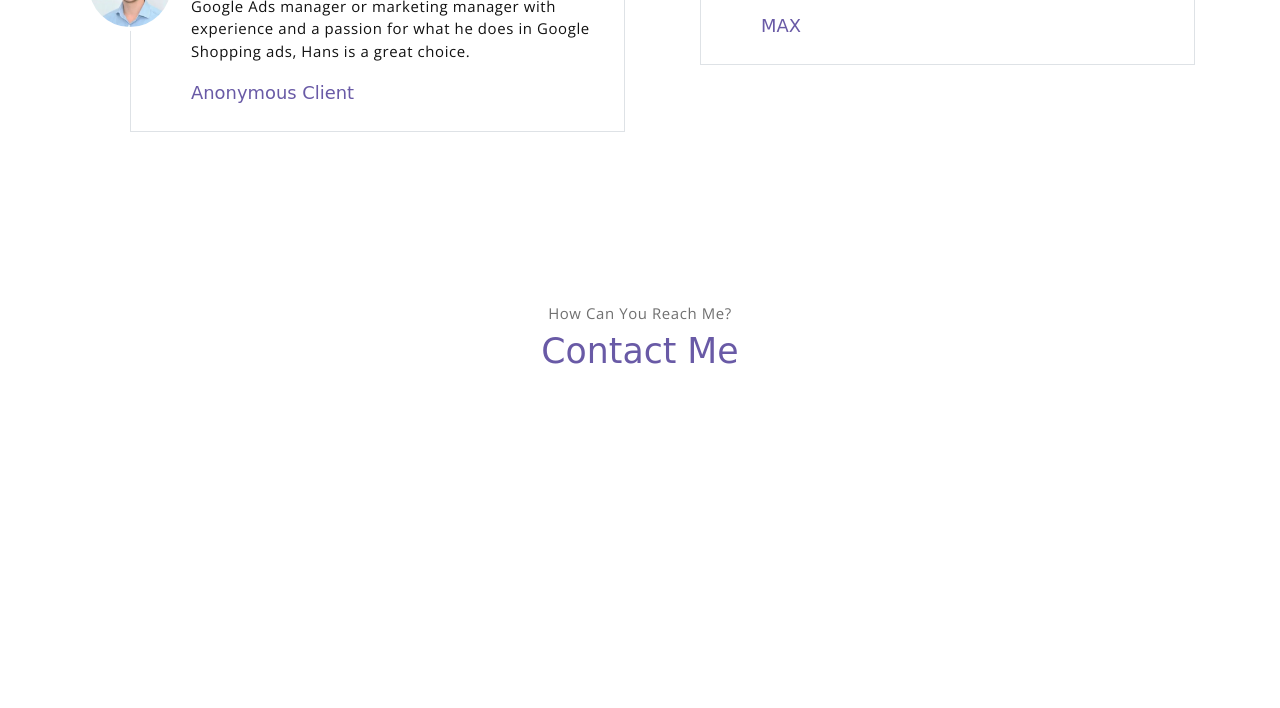
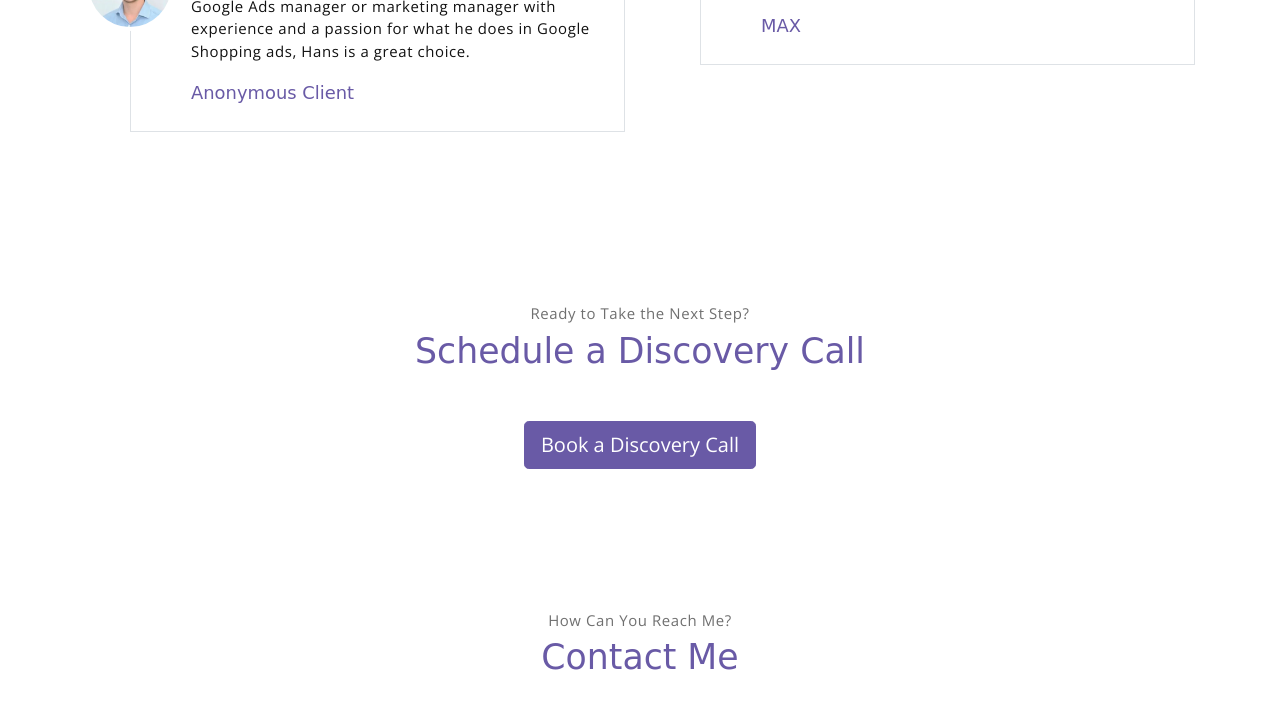
Before and after one commit to projectCodEnigma/improved-couscous-fppcg, a plain HTML site: page index.html in a window 1280 px wide. Shown: the part 2961-3669 px from the top of the page. Drawn offline with nearby package versions, Linux system fonts and the light colour scheme; a web font is replaced by a local one.

Commit message:
Update index.html

```diff
--- a/index.html
+++ b/index.html
@@ -147,7 +147,7 @@
                     </a>
                 </div>
                 <div class="col-md-4">
-                    <a href="https://beacons.ai/hanslacida/" class="portfolio-card" target="_blank">
+                    <a href="https://beacons.ai/hanslacida/portfolio" class="portfolio-card" target="_blank">
                         <img class="portfolio-card-img" src="assets/imgs/ads port/campaign2.webp" alt="Ad Campaign 2">
                         <span class="portfolio-card-overlay">
                             <span class="portfolio-card-caption">
@@ -158,7 +158,7 @@
                     </a>
                 </div>
                 <div class="col-md-4">
-                    <a href="https://beacons.ai/hanslacida/" class="portfolio-card" target="_blank">
+                    <a href="https://beacons.ai/hanslacida/portfolio" class="portfolio-card" target="_blank">
                         <img class="portfolio-card-img" src="assets/imgs/ads port/campaign3.webp" alt="Ad Campaign 3">
                         <span class="portfolio-card-overlay">
                             <span class="portfolio-card-caption">
@@ -209,7 +209,16 @@
             </div>
         </div> <!-- end of container -->
     </section> <!-- end of testimonial section -->
-
+    <section class="section" id="contact">
+    <div class="container text-center">
+        <p class="section-subtitle">Ready to Take the Next Step?</p>
+        <h6 class="section-title mb-5">Schedule a Discovery Call</h6>
+        <!-- Book a Discovery Call Button -->
+        <a href="https://tidycal.com/hanslacida/hans-private-meeting-20-mins" class="btn btn-primary btn-lg" target="_blank">
+            Book a Discovery Call
+        </a>
+    </div><!-- end of container -->
+</section><!-- end of contact section -->
     <!-- contact section -->
     <section class="section" id="contact">
         <div class="container text-center">
```
